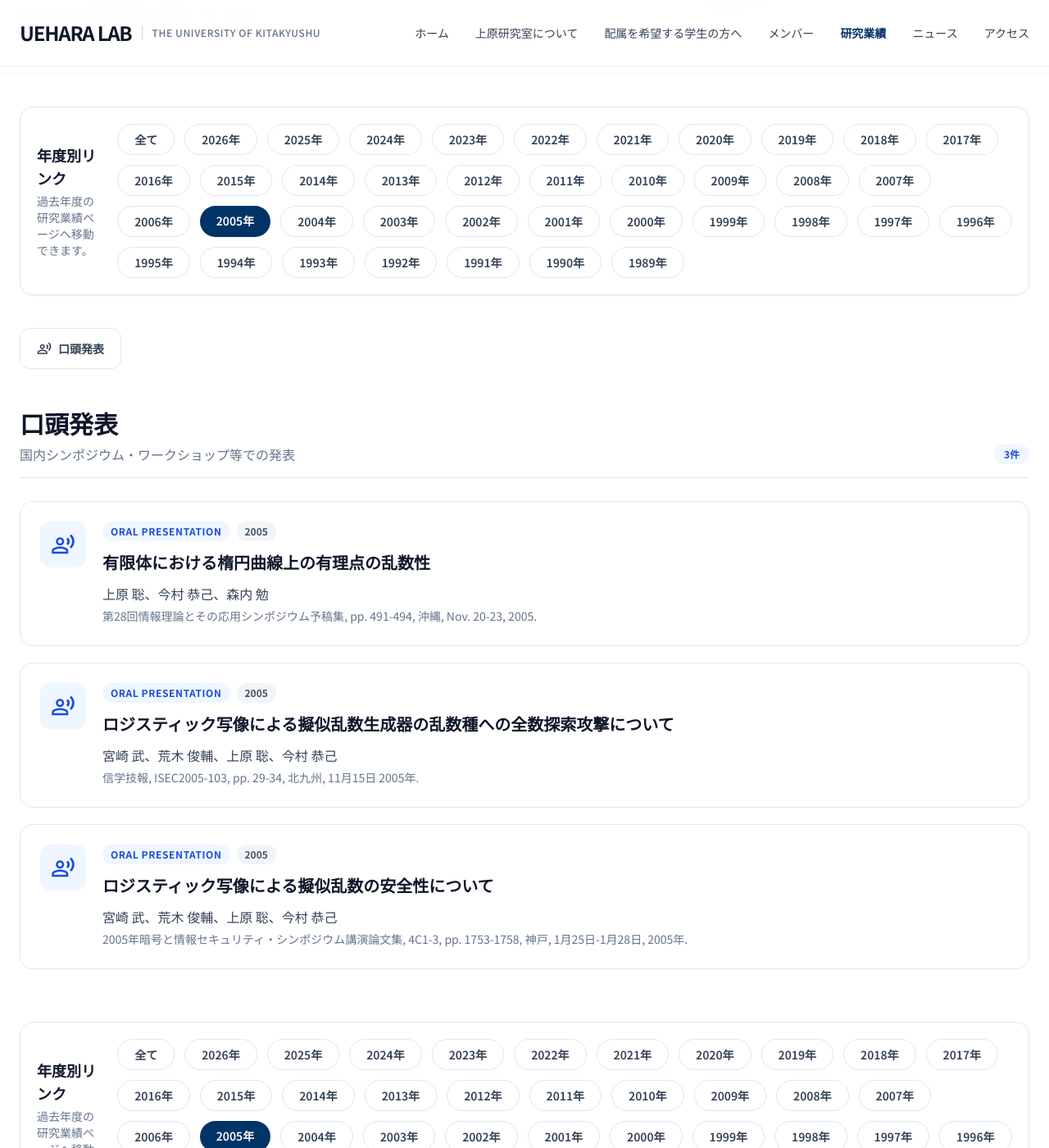
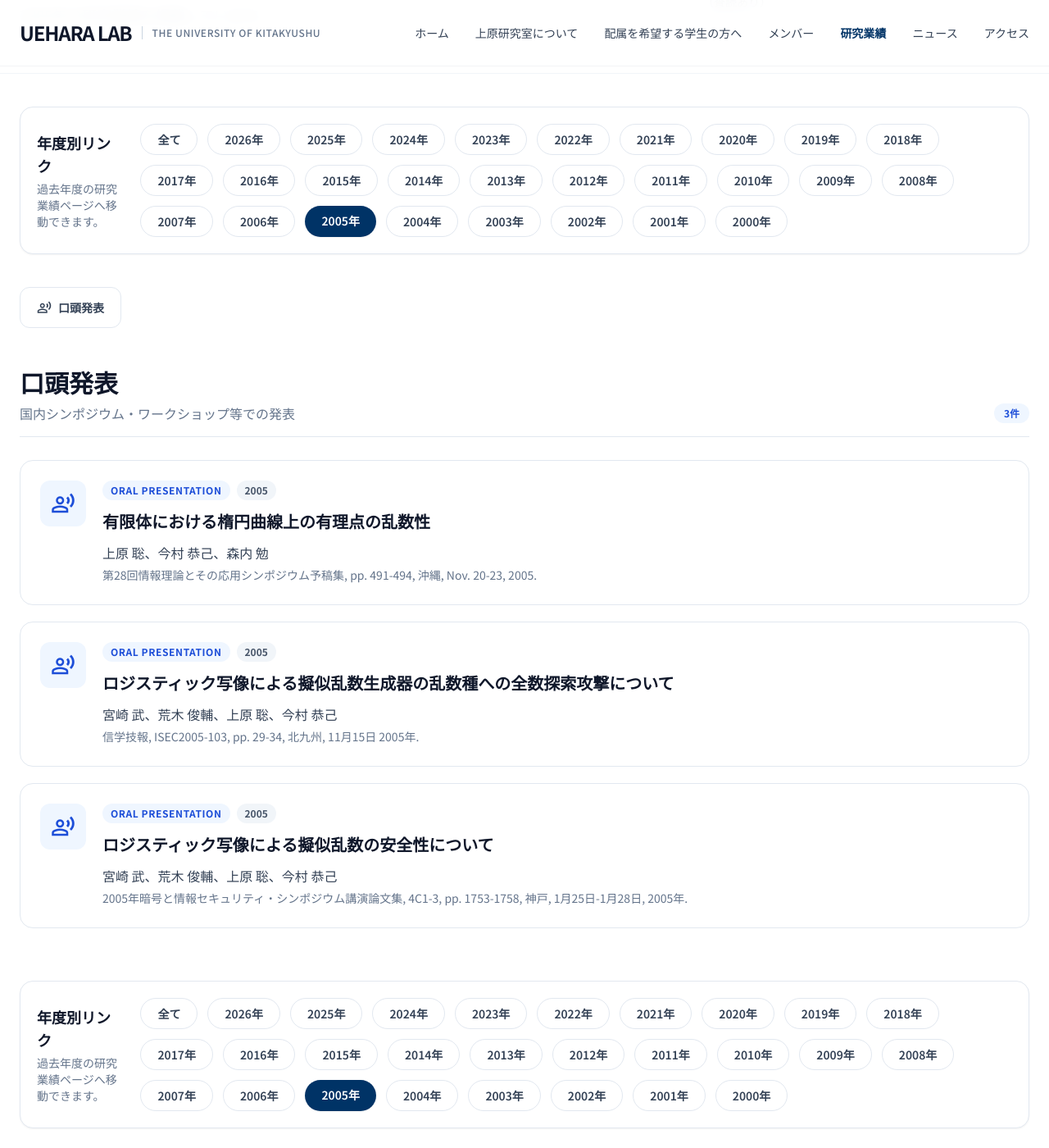
Before and after one commit to Uehara-Lab/site, a Jekyll site: the page built from works2005.html, in a window 1280 px wide and 1400 px high, scrolled down 328 px. Shown: the whole window at 82% size. Built offline with Jekyll 4.4.1, drawn with Linux system fonts in a browser that asks for light colours; nearby versions of some CDN libraries; some of the changed text lies outside the part shown.

Commit message:
'99以前のエントリーを削除
Removed entries for years 1990 to 1999 and updated the description for 2000.
ただしページの存在は維持

```diff
--- a/_data/works_years.yml
+++ b/_data/works_years.yml
@@ -110,47 +110,3 @@
   label: 2000年
   href: /works2000.html
   description: 2000年の研究業績
-- key: 1999
-  label: 1999年
-  href: /works1999.html
-  description: 1999年の研究業績
-- key: 1998
-  label: 1998年
-  href: /works1998.html
-  description: 1998年の研究業績
-- key: 1997
-  label: 1997年
-  href: /works1997.html
-  description: 1997年の研究業績
-- key: 1996
-  label: 1996年
-  href: /works1996.html
-  description: 1996年の研究業績
-- key: 1995
-  label: 1995年
-  href: /works1995.html
-  description: 1995年の研究業績
-- key: 1994
-  label: 1994年
-  href: /works1994.html
-  description: 1994年の研究業績
-- key: 1993
-  label: 1993年
-  href: /works1993.html
-  description: 1993年の研究業績
-- key: 1992
-  label: 1992年
-  href: /works1992.html
-  description: 1992年の研究業績
-- key: 1991
-  label: 1991年
-  href: /works1991.html
-  description: 1991年の研究業績
-- key: 1990
-  label: 1990年
-  href: /works1990.html
-  description: 1990年の研究業績
-- key: 1989
-  label: 1989年
-  href: /works1989.html
-  description: 1989年の研究業績
```
